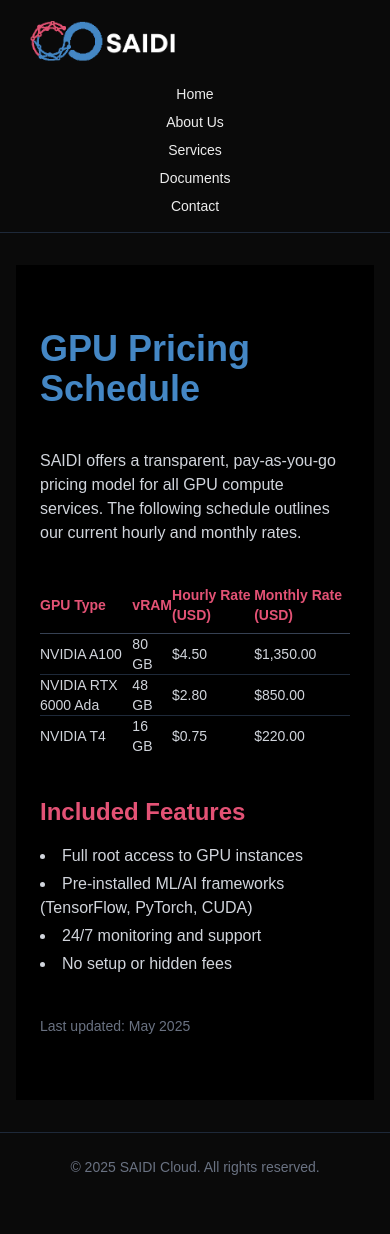
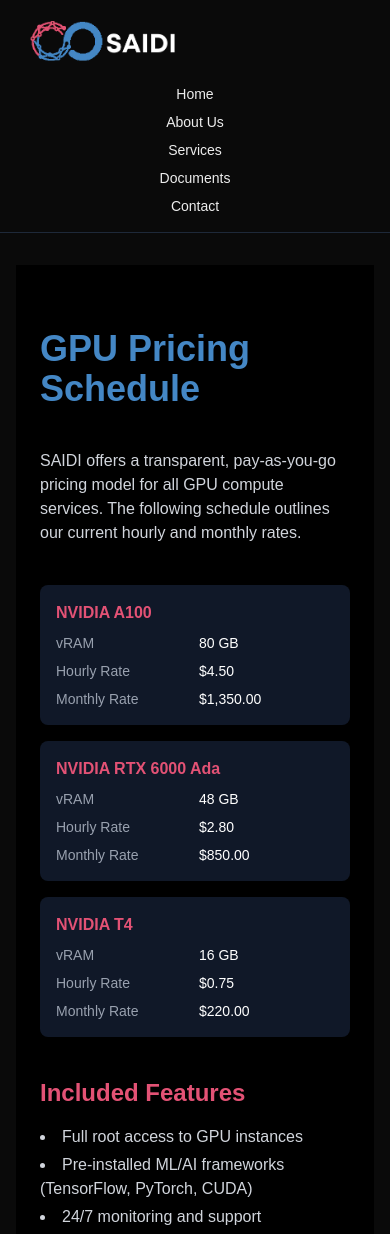
Before and after one commit to saidi-cloud/saidi-site, a Next.js app: page /documents/gpu-pricing in a window 390 px wide. Shown: the top 1234 px of the page. Before the commit the page ends 1201 px from the top, so only its background shows below. Built offline with nearby package versions, Linux system fonts and the light colour scheme.

Commit message:
Fixed table view in gpu-pricing to be more suited for mobile viewing.

```diff
--- a/app/documents/gpu-pricing/page.jsx
+++ b/app/documents/gpu-pricing/page.jsx
@@ -15,6 +15,8 @@
         SAIDI offers a transparent, pay-as-you-go pricing model for all GPU compute services. The following schedule outlines our current hourly and monthly rates.
       </p>
 
+      {/* Desktop Table */}
+      <div className="hidden md:block">
         <table className="w-full mt-8 text-left text-sm border-collapse">
           <thead>
             <tr className="text-[#e35275] border-b border-gray-700">
@@ -45,6 +47,46 @@
             </tr>
           </tbody>
         </table>
+      </div>
+
+      {/* Mobile Cards */}
+      <div className="md:hidden space-y-4 mt-8">
+        <div className="bg-gray-900 rounded-lg p-4 space-y-2">
+          <h3 className="text-[#e35275] font-semibold">NVIDIA A100</h3>
+          <div className="grid grid-cols-2 gap-2 text-sm">
+            <div className="text-gray-400">vRAM</div>
+            <div>80 GB</div>
+            <div className="text-gray-400">Hourly Rate</div>
+            <div>$4.50</div>
+            <div className="text-gray-400">Monthly Rate</div>
+            <div>$1,350.00</div>
+          </div>
+        </div>
+
+        <div className="bg-gray-900 rounded-lg p-4 space-y-2">
+          <h3 className="text-[#e35275] font-semibold">NVIDIA RTX 6000 Ada</h3>
+          <div className="grid grid-cols-2 gap-2 text-sm">
+            <div className="text-gray-400">vRAM</div>
+            <div>48 GB</div>
+            <div className="text-gray-400">Hourly Rate</div>
+            <div>$2.80</div>
+            <div className="text-gray-400">Monthly Rate</div>
+            <div>$850.00</div>
+          </div>
+        </div>
+
+        <div className="bg-gray-900 rounded-lg p-4 space-y-2">
+          <h3 className="text-[#e35275] font-semibold">NVIDIA T4</h3>
+          <div className="grid grid-cols-2 gap-2 text-sm">
+            <div className="text-gray-400">vRAM</div>
+            <div>16 GB</div>
+            <div className="text-gray-400">Hourly Rate</div>
+            <div>$0.75</div>
+            <div className="text-gray-400">Monthly Rate</div>
+            <div>$220.00</div>
+          </div>
+        </div>
+      </div>
 
       <section className="space-y-4 mt-10">
         <h2 className="text-2xl font-semibold text-[#e35275]">Included Features</h2>
```
Lines whose indentation alone changed are shown as unchanged.
